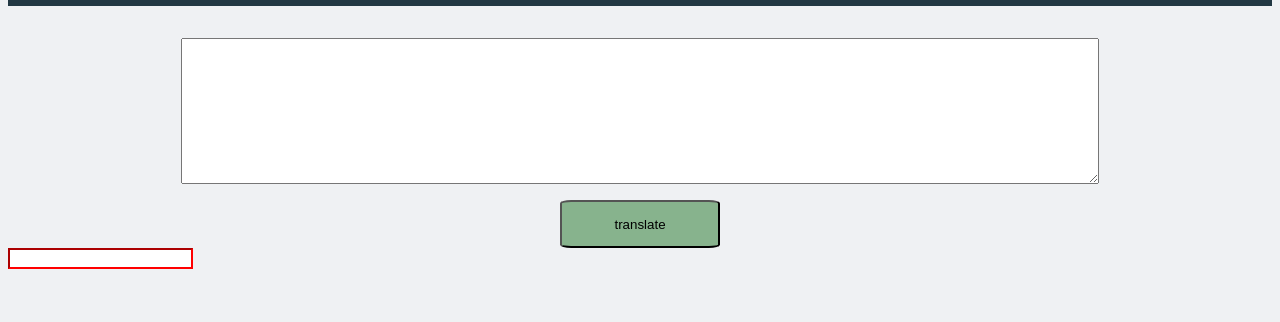
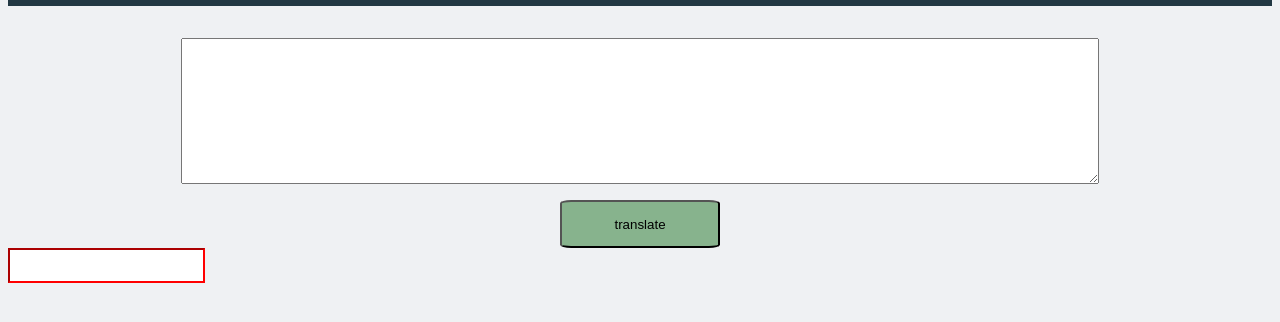
Before and after one commit to antarikshJn/banana-speak-neog-camp, a plain HTML site: page index.html in a window 1280 px wide. Shown: the part 82-404 px from the top of the page. Drawn offline with Linux system fonts and the light colour scheme.

```diff
--- a/index.css
+++ b/index.css
@@ -35,4 +35,5 @@ button{
 
 input[type="text"] {
     border-color: red;
+    padding: .5rem;
 }
```
Also changed, not shown: index.html (+1 -0 lines), index.js (+2 -9 lines).
